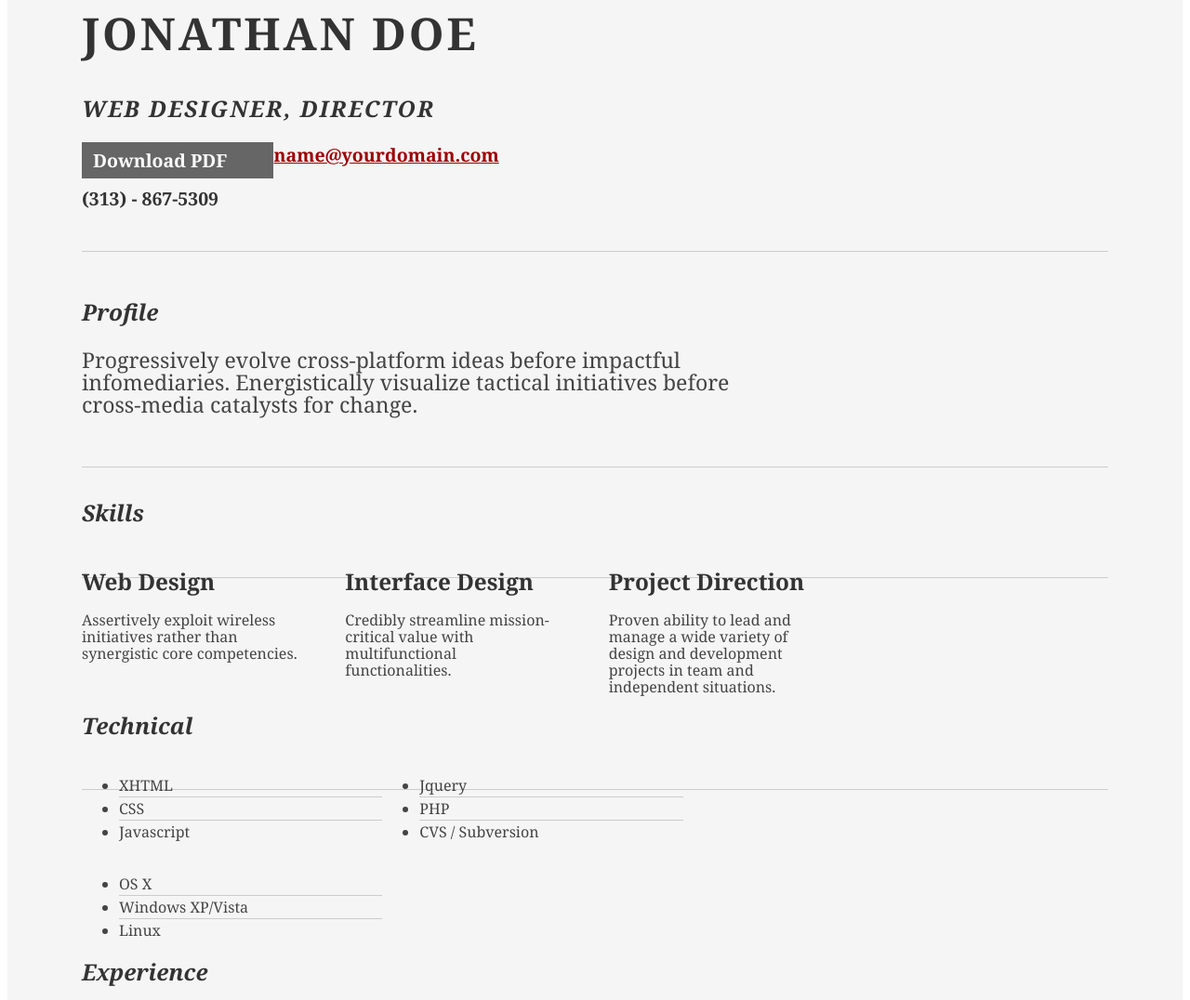
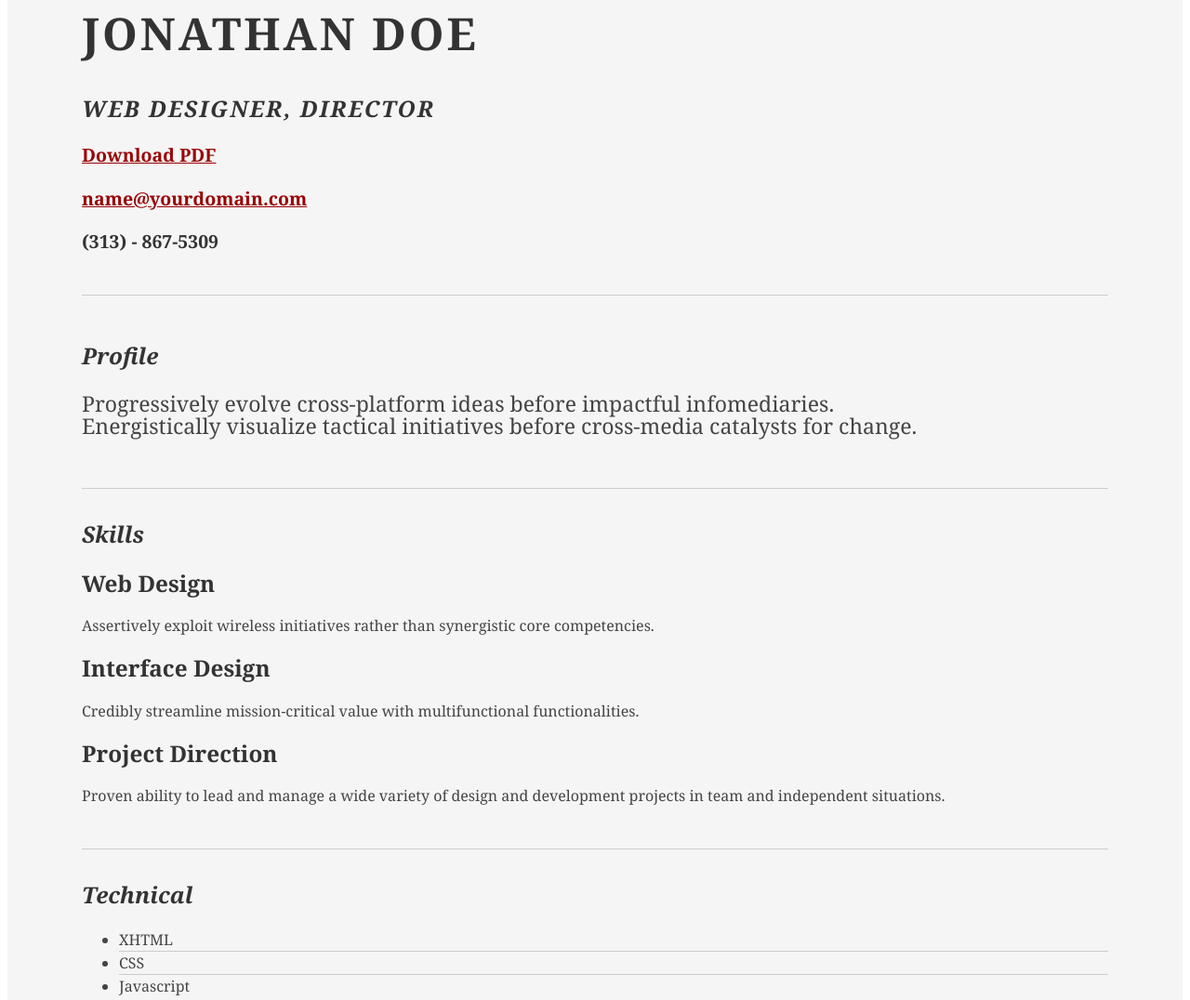
Before and after one commit to RexYang/rexyang.github.io, a plain HTML site: page index.html in a window 1280 px wide. Shown: the part 135-1211 px from the top of the page at 93% size. Drawn offline with Linux system fonts and the light colour scheme; a small style sheet from the web is missing.

Commit message:
no message

```diff
--- a/resume.css
+++ b/resume.css
@@ -1,72 +1,111 @@
-/*
----------------------------------------------------------------------------------
-	STRIPPED DOWN RESUME TEMPLATE
-    html resume
+/*!*******************************************************************************************************************************************************!*\
+  !*** css ../node_modules/css-loader/dist/cjs.js!../node_modules/postcss-loader/dist/cjs.js!../node_modules/sass-loader/dist/cjs.js!./scss/index.scss ***!
+  \*******************************************************************************************************************************************************/
+  .msg {
+    padding: 10px;
+    background: #222;
+    position: relative; }
 
-    v0.9: 5/28/09
+  .msg h1 {
+    color: #fff; }
 
-    design and code by: thingsthatarebrown.com
-                        (matt brown)
----------------------------------------------------------------------------------
-*/
+  .msg a {
+    margin-left: 20px;
+    background: #408814;
+    color: white;
+    padding: 4px 8px;
+    text-decoration: none; }
 
+  .msg a:hover {
+    background: #266400; }
 
-.msg { padding: 10px; background: #222; position: relative; }
-.msg h1 { color: #fff;  }
-.msg a { margin-left: 20px; background: #408814; color: white; padding: 4px 8px; text-decoration: none; }
-.msg a:hover { background: #266400; }
+  /* //-- yui-grids style overrides -- */
+  body {
+    font-family: Georgia;
+    color: #444; }
 
-/* //-- yui-grids style overrides -- */
-body { font-family: Georgia; color: #444; }
-#inner { padding: 10px 80px; margin: 80px auto; background: #f5f5f5; border: solid #666; border-width: 8px 0 2px 0; }
-.yui-gf { margin-bottom: 2em; padding-bottom: 2em; border-bottom: 1px solid #ccc; }
+  #inner {
+    padding: 10px 80px;
+    margin: 80px auto;
+    background: #f5f5f5;
+    border: solid #666;
+    border-width: 8px 0 2px 0; }
 
-/* //-- header, body, footer -- */
-#hd { margin: 2.5em 0 3em 0; padding-bottom: 1.5em; border-bottom: 1px solid #ccc }
-#hd h2 { text-transform: uppercase; letter-spacing: 2px; }
-#bd, #ft { margin-bottom: 2em; }
+  .yui-gf {
+    margin-bottom: 2em;
+    padding-bottom: 2em;
+    border-bottom: 1px solid #ccc; }
 
-/* //-- footer -- */
-#ft { padding: 1em 0 5em 0; font-size: 92%; border-top: 1px solid #ccc; text-align: center; }
-#ft p { margin-bottom: 0; text-align: center;   }
+  /* //-- header, body, footer -- */
+  #hd {
+    margin: 2.5em 0 3em 0;
+    padding-bottom: 1.5em;
+    border-bottom: 1px solid #ccc; }
 
-/* //-- core typography and style -- */
-#hd h1 { font-size: 48px; text-transform: uppercase; letter-spacing: 3px; }
-h2 { font-size: 152% }
-h3, h4 { font-size: 122%; }
-h1, h2, h3, h4 { color: #333; }
-p { font-size: 100%; line-height: 18px; padding-right: 3em; }
-a { color: #990003 }
-a:hover { text-decoration: none; }
-strong { font-weight: bold; }
-li { line-height: 24px; border-bottom: 1px solid #ccc; }
-p.enlarge { font-size: 144%; padding-right: 6.5em; line-height: 24px; }
-p.enlarge span { color: #000 }
-.contact-info { margin-top: 7px; }
-.first h2 { font-style: italic; }
-.last { border-bottom: 0 }
+  #hd h2 {
+    text-transform: uppercase;
+    letter-spacing: 2px; }
 
+  #bd, #ft {
+    margin-bottom: 2em; }
 
-/* //-- section styles -- */
+  /* //-- footer -- */
+  #ft {
+    padding: 1em 0 5em 0;
+    font-size: 92%;
+    border-top: 1px solid #ccc;
+    text-align: center; }
 
-a#pdf { display: block; float: left; background: #666; color: white; padding: 6px 50px 6px 12px; margin-bottom: 6px; text-decoration: none;  }
-a#pdf:hover { background: #222; }
+  #ft p {
+    margin-bottom: 0;
+    text-align: center; }
 
-.job { position: relative; margin-bottom: 1em; padding-bottom: 1em; border-bottom: 1px solid #ccc; }
-.job h4 { position: absolute; top: 0.35em; right: 0 }
-.job p { margin: 0.75em 0 3em 0; }
+  /* //-- core typography and style -- */
+  #hd h1 {
+    font-size: 48px;
+    text-transform: uppercase;
+    letter-spacing: 3px; }
 
-.last { border: none; }
-.skills-list {  }
-.skills-list ul { margin: 0; }
-.skills-list li { margin: 3px 0; padding: 3px 0; }
-.skills-list li span { font-size: 152%; display: block; margin-bottom: -2px; padding: 0 }
-.talent { width: 32%; float: left }
-.talent h2 { margin-bottom: 6px; }
+  h2 {
+    font-size: 152%; }
 
-#srt-ttab { margin-bottom: 100px; text-align: center;  }
-#srt-ttab img.last { margin-top: 20px }
+  h3, h4 {
+    font-size: 122%; }
 
-/* --// override to force 1/8th width grids -- */
-.yui-gf .yui-u{width:80.2%;}
-.yui-gf div.first{width:12.3%;}
+  h1, h2, h3, h4 {
+    color: #333; }
+
+  p {
+    font-size: 100%;
+    line-height: 18px;
+    padding-right: 3em; }
+
+  a {
+    color: #990003; }
+
+  a:hover {
+    text-decoration: none; }
+
+  strong {
+    font-weight: bold; }
+
+  li {
+    line-height: 24px;
+    border-bottom: 1px solid #ccc; }
+
+  p.enlarge {
+    font-size: 144%;
+    padding-right: 6.5em;
+    line-height: 24px; }
+
+  p.enlarge span {
+    color: #000; }
+
+  .contact-info {
+    margin-top: 7px; }
+
+  .first h2 {
+    font-style: italic; }
+
+  .last {
+    border-bottom: 0; }
```
Also changed, not shown: index.html (line endings or trailing spaces).
